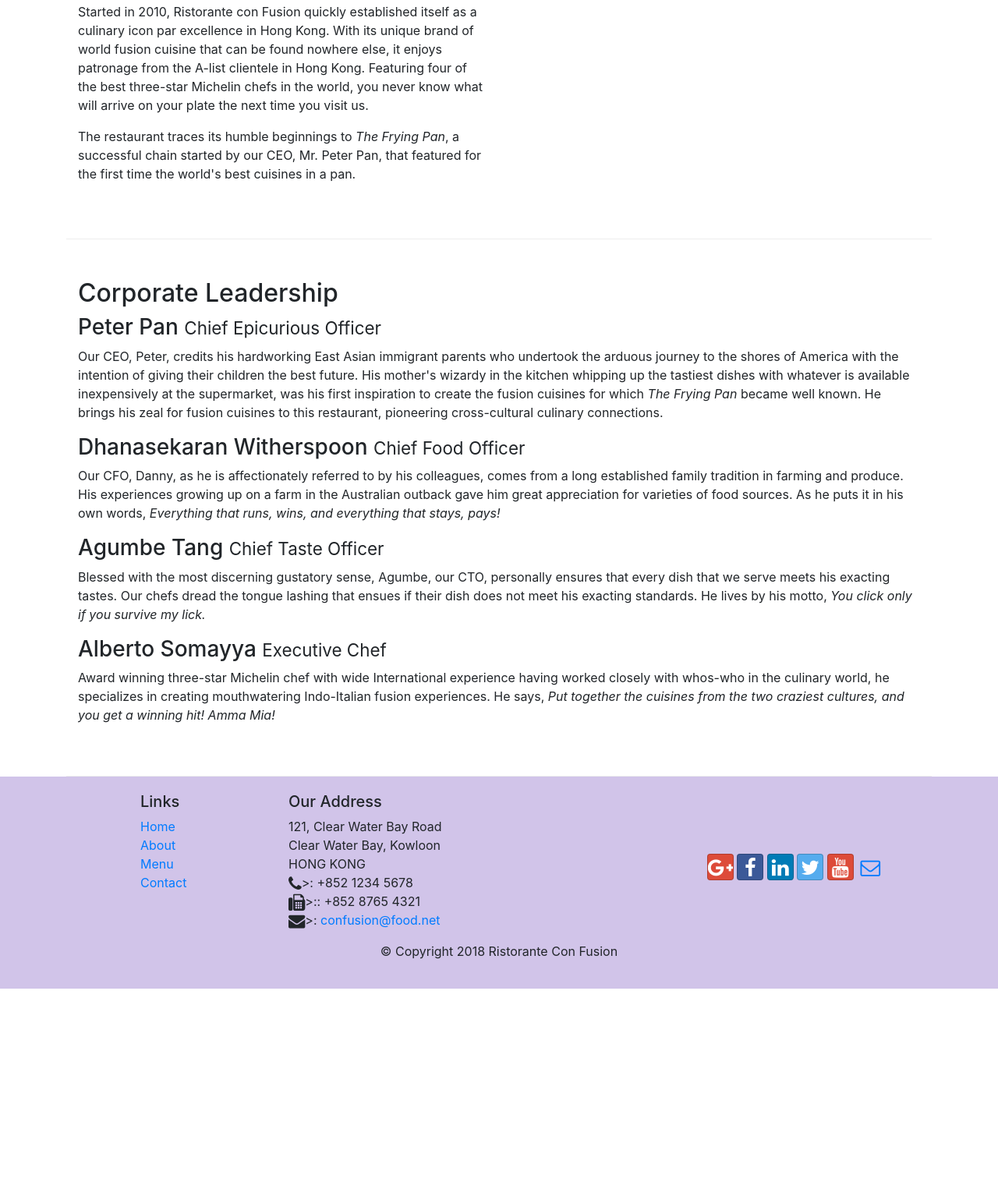
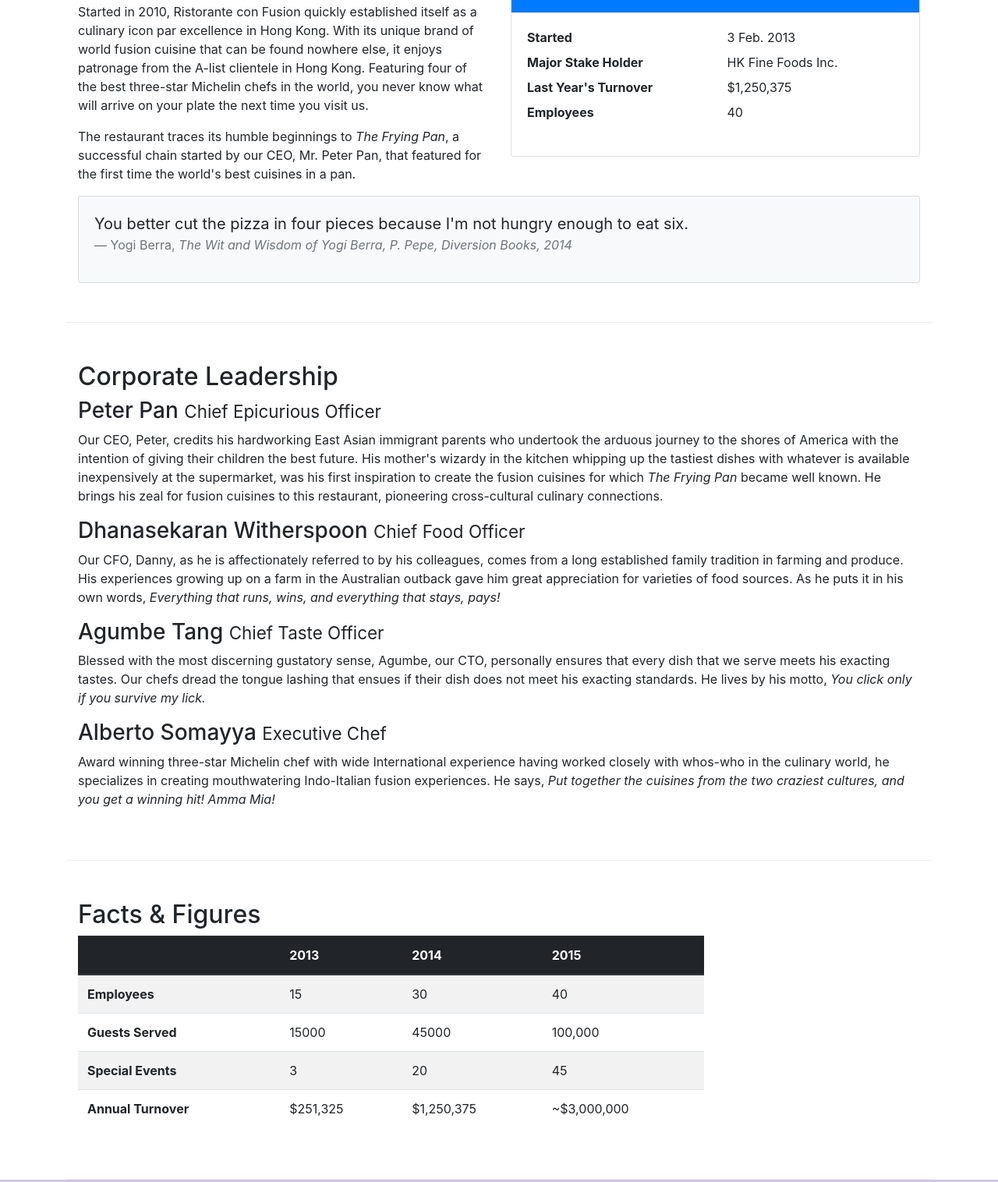
Before and after one commit to helenlu66/Bootstrap, a website: page aboutus.html in a window 1280 px wide. Shown: the part 558-2074 px from the top of the page at 78% size. Before the commit the page ends 1826 px from the top, so only its background shows below. Drawn offline with nearby package versions, Linux system fonts and the light colour scheme.

Commit message:
Images and Media

```diff
--- a/aboutus.html
+++ b/aboutus.html
@@ -24,7 +24,7 @@
                 <span class="navbar-toggler-icon"></span>
 
             </button>
-            <a class ="navbar-brand mr-auto" href="./index.html">Ristorante Con Fusion</a>
+            <a class ="navbar-brand mr-auto" href="./index.html"><img src="img/logo.png" height="30" width="41"></a>
             <div class="collapse navbar-collapse" id="Navbar">
                 <ul class="navbar-nav mr-auto">
                     <li class="nav-item"><a class="nav-link" href="./index.html"><span class="fa fa-home fa-lg"></span> Home</a></li>
@@ -42,7 +42,8 @@
                     <h1>Ristorante con Fusion</h1>
                     <p>We take inspiration from the World's best cuisines, and create a unique fusion experience. Our lipsmacking creations will tickle your culinary senses!</p>
                 </div>
-                <div class="col-12 col-sm-6">
+                <div class="col-12 col-sm align-self-center">
+                    <img src="img/logo.png" class="img-fluid">
                 </div>
             </div>
         </div>
@@ -66,7 +67,36 @@
                 <p>Started in 2010, Ristorante con Fusion quickly established itself as a culinary icon par excellence in Hong Kong. With its unique brand of world fusion cuisine that can be found nowhere else, it enjoys patronage from the A-list clientele in Hong Kong.  Featuring four of the best three-star Michelin chefs in the world, you never know what will arrive on your plate the next time you visit us.</p>
                 <p>The restaurant traces its humble beginnings to <em>The Frying Pan</em>, a successful chain started by our CEO, Mr. Peter Pan, that featured for the first time the world's best cuisines in a pan.</p>
             </div>
-            <div>
+            <div class="col-sm">
+                <div class="card">
+                    <h3 class="card-header bg-primary text-white">Facts At a Glance</h3>
+                    <div class="card-body">
+                        <dl class="row">
+                            <dt class="col-6">Started</dt>
+                            <dd class="col-6">3 Feb. 2013</dd>
+                            <dt class="col-6">Major Stake Holder</dt>
+                            <dd class="col-6">HK Fine Foods Inc.</dd>
+                            <dt class="col-6">Last Year's Turnover</dt>
+                            <dd class="col-6">$1,250,375</dd>
+                            <dt class="col-6">Employees</dt>
+                            <dd class="col-6">40</dd>
+                        </dl>
+                    </div>
+                </div>
+            </div>
+            <div class="col-12">
+                <div class="card card-body bg-light">
+                    <blockquote class="blockquote">
+                        <p class="mb-0">You better cut the pizza in four pieces
+                            because I'm not hungry enough to eat six.
+                        </p>
+                        <footer class="blockquote-footer">Yogi Berra,
+                            <cite title="Source Title">The Wit and Wisdom of
+                                Yogi Berra, P. Pepe, Diversion Books, 2014
+                            </cite>
+                        </footer>
+                    </blockquote>
+                </div>
             </div>
         </div>
 
@@ -83,6 +113,52 @@
                 <h3>Alberto Somayya <small>Executive Chef</small></h3>
                 <p class="d-none d-sm-block">Award winning three-star Michelin chef with wide International experience having worked closely with whos-who in the culinary world, he specializes in creating mouthwatering Indo-Italian fusion experiences. He says, <em>Put together the cuisines from the two craziest cultures, and you get a winning hit! Amma Mia!</em></p>
             </div>
+       </div>
+       <div class="row row-content">
+           <div class="col-12 col-sm-9">
+               <h2>Facts &amp; Figures</h2>
+               <div class="table-responsive">
+                <table class="table table-striped">
+                    <thead class="thead-dark">
+                        <tr>
+                            <th>&nbsp;</th>
+                            <th>2013</th>
+                            <th>2014</th>
+                            <th>2015</th>
+                        </tr>
+                    </thead>
+                    <tbody>
+                        <tr>
+                            <th>Employees</th>
+                            <td>15</td>
+                            <td>30</td>
+                            <td>40</td>
+                        </tr>
+                        <tr>
+                            <th>Guests Served</th>
+                            <td>15000</td>
+                            <td>45000</td>
+                            <td>100,000</td>
+                        </tr>
+                        <tr>
+                            <th>Special Events</th>
+                            <td>3</td>
+                            <td>20</td>
+                            <td>45</td>
+                        </tr>
+                        <tr>
+                            <th>Annual Turnover</th>
+                            <td>$251,325</td>
+                            <td>$1,250,375</td>
+                            <td>~$3,000,000</td>
+                        </tr>
+                    </tbody>
+                </table>
+            </div>
+           </div>
+           <div class="col-12 col-sm-3">
+
+           </div>
        </div>
 
     </div>
```
Also changed, not shown: contactus.html (+3 -2 lines), index.html (+23 -8 lines), img/alberto.png (added), img/buffet.png (added), img/logo.png (added), img/uthappizza.png (added), 2 other files.
